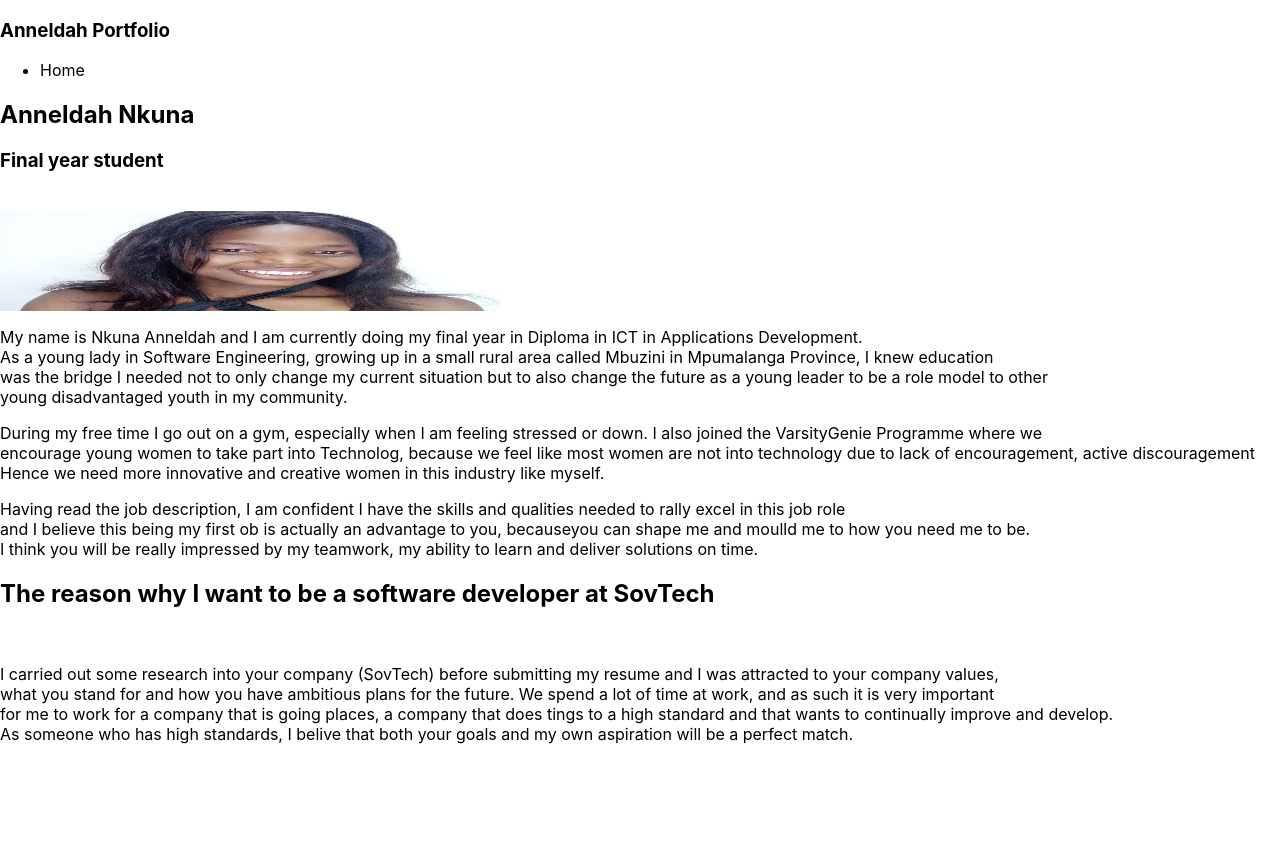
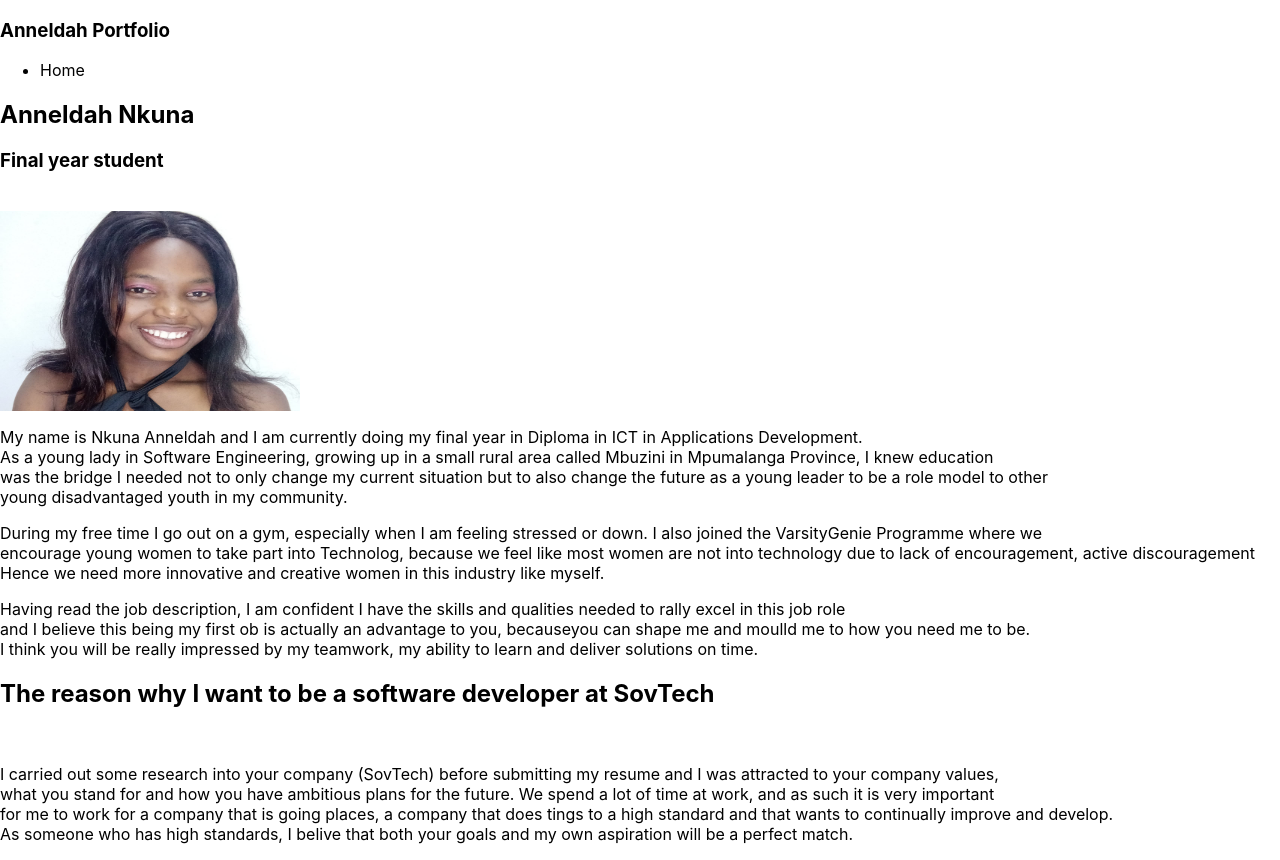
Before and after one commit to Anneldah/my-project, a Next.js app: page / in a window 1280 px wide. Before the commit the page ends 800 px from the top, so only its background shows below. Built offline with nearby package versions, Linux system fonts and the light colour scheme.

Commit message:
Edited the width and height

```diff
--- a/pages/index.js
+++ b/pages/index.js
@@ -28,8 +28,8 @@ export default function Home() {
             <div>
             <img src="../ProfilePic.jpg"
                 alt="/"
-                width='500'
-                height='100' align="center"/>
+                width='300'
+                height='200' align="center"/>
                 </div>
             <p>My name is Nkuna Anneldah and I am currently doing my final year in Diploma in ICT in Applications Development.<br/>
             As a young lady in Software Engineering, growing up in a small rural area called Mbuzini in Mpumalanga Province, I knew education<br/>
```
